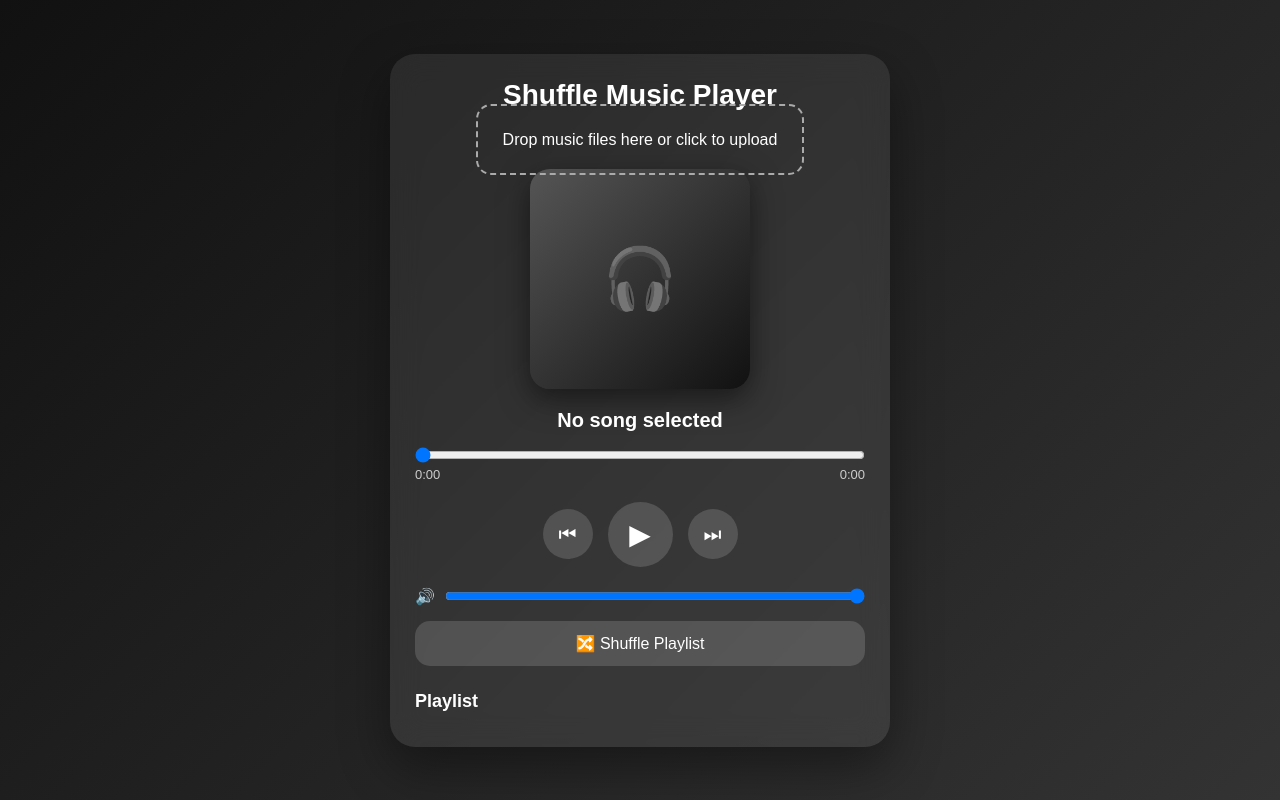
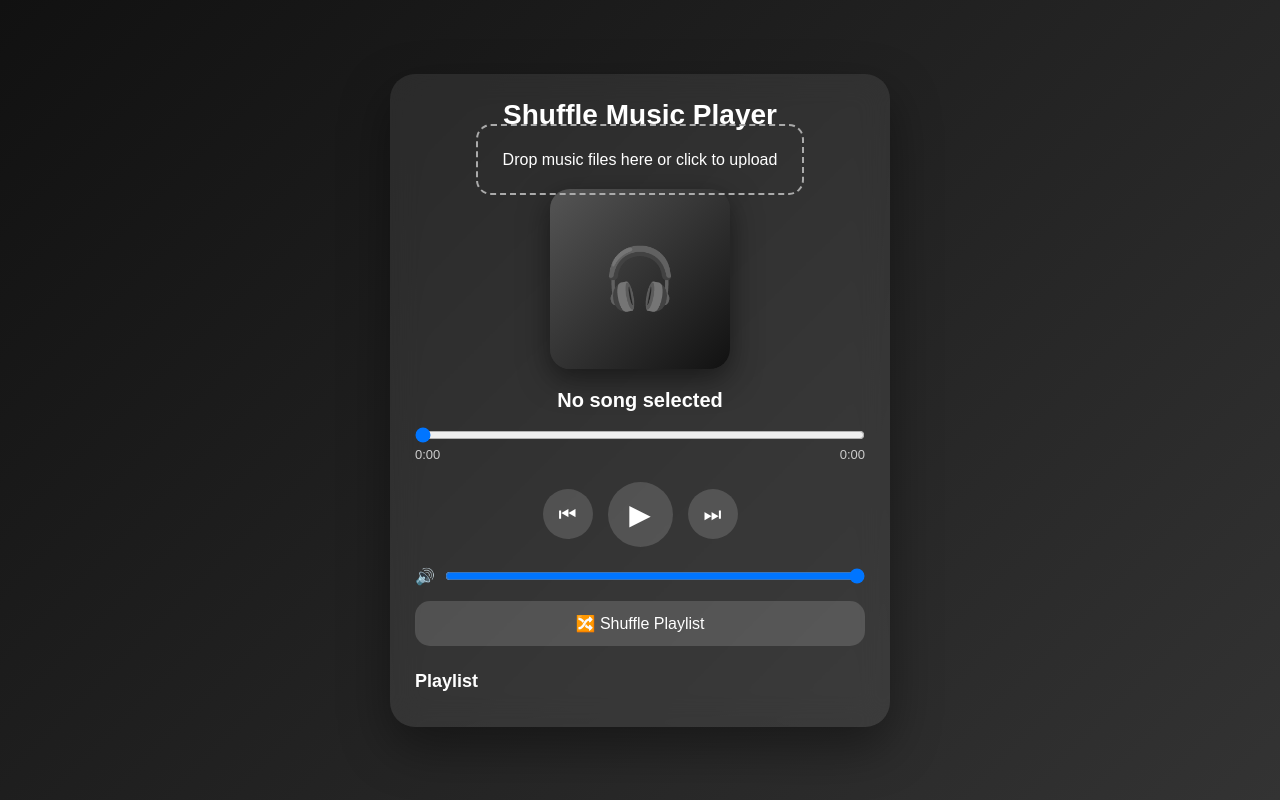
Before and after one commit to SapphireJudah52213/MusicPlayer, a plain HTML site: page index.html in a window 1280 px wide. Drawn offline with Linux system fonts and the light colour scheme.

Commit message:
Update index.html

```diff
--- a/index.html
+++ b/index.html
@@ -25,7 +25,7 @@
 		>
 	</label>
 
-	<div class="album-art" id="albumArt">
+	<div class="album-art" id="albumArt" style="height:180px; width: 180px">
 	🎧
 </div>
 
```
